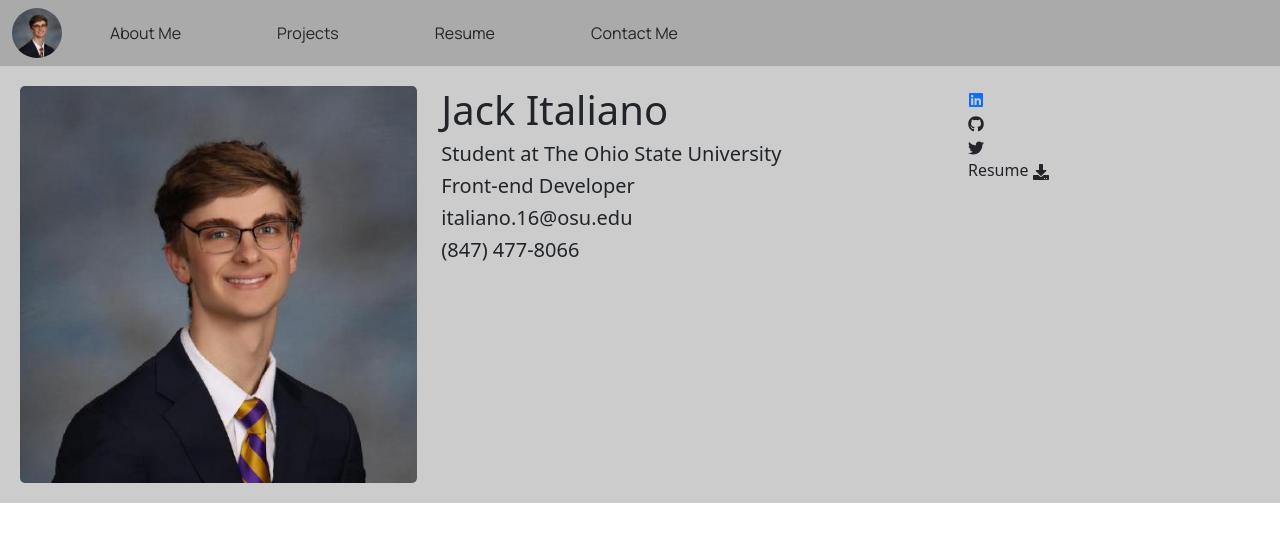
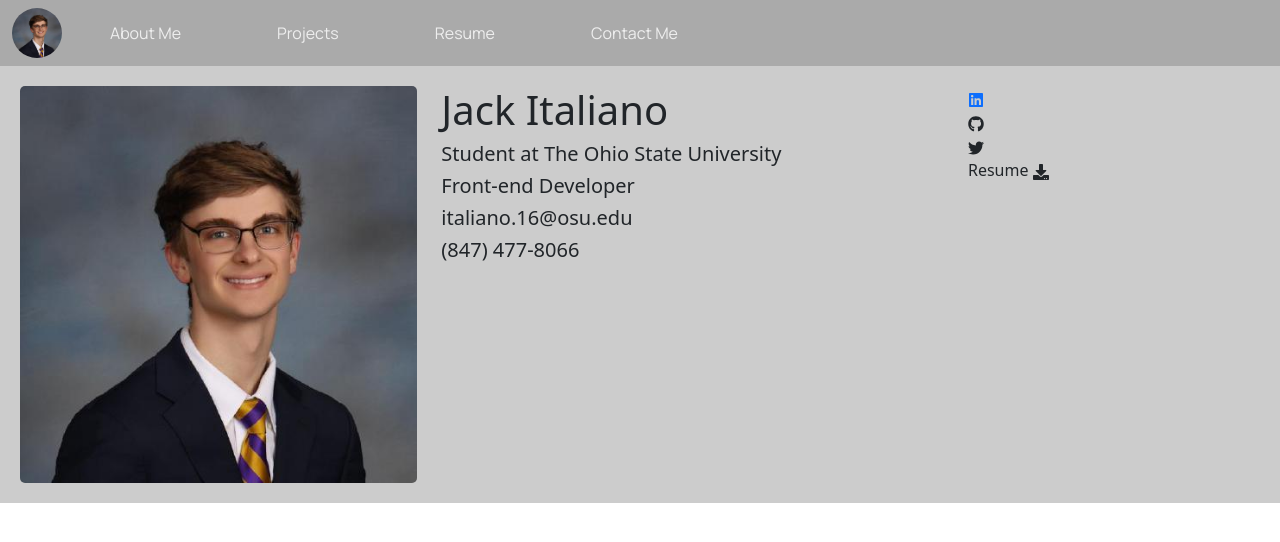
Before and after one commit to jackitaliano/portfolio, a React (Create React App) app: page / in a window 1280 px wide. Shown: the top 542 px of the page. Built offline with nearby package versions, Linux system fonts and the light colour scheme.

Commit message:
changed text color vars

```diff
--- a/src/index.css
+++ b/src/index.css
@@ -7,8 +7,9 @@
   --color-bg-accent: #ccc;
   --color-bg-footer: #031B34;
 
-  --color-text: #81AFDD;
-  --color-main-text: black;
-  --color-hover-text: #eee;
+  --color-text: #eee;
+  --color-nav-text: #eee;
+  --color-main-text: #81AFDD;
+  --color-hover-text: #000;
   --color-subtext: #FF8A71;
 }
```
